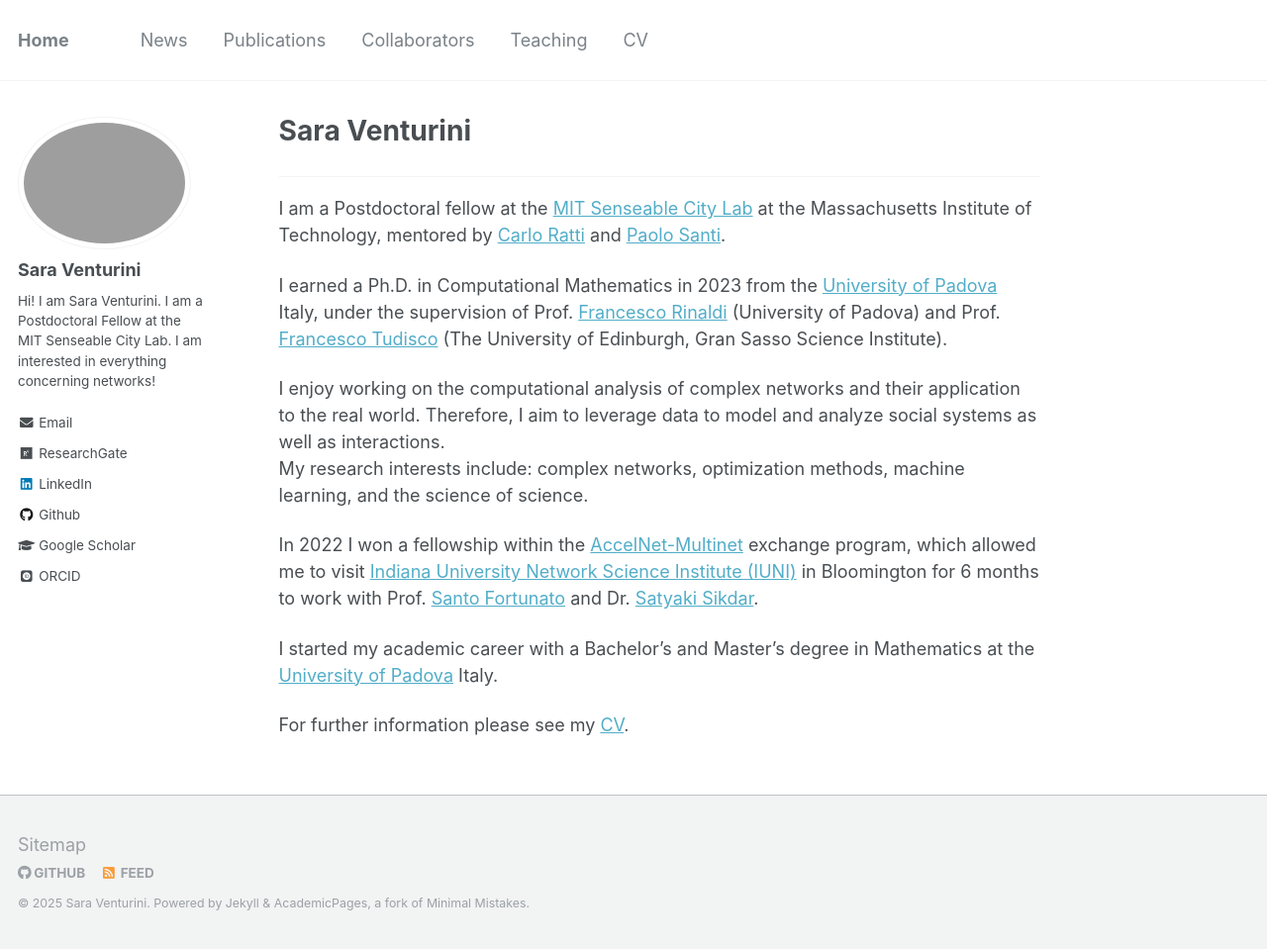
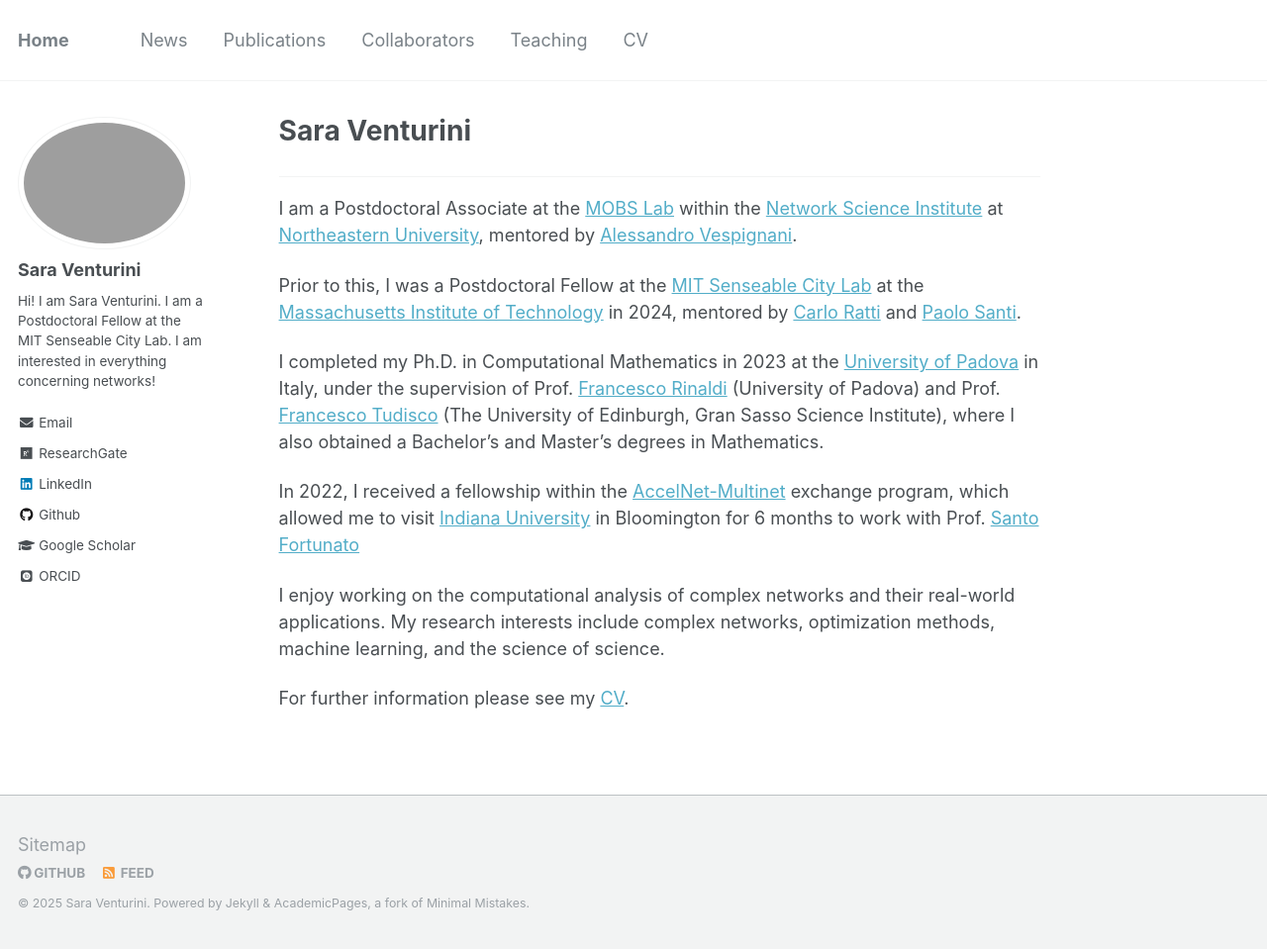
Before and after one commit to saraventurini/saraventurini.github.io, a Jekyll site: the page built from _pages/about.md, in a window 1280 px wide and 959 px high. Shown: the whole window at 99% size. Built offline with Jekyll 4.4.1, drawn with Linux system fonts in a browser that asks for light colours; some web fonts are replaced.

Commit message:
Update about.md

```diff
--- a/_pages/about.md
+++ b/_pages/about.md
@@ -9,15 +9,15 @@ redirect_from:
 ---
 
 ------
-I am a Postdoctoral fellow at the [MIT Senseable City Lab](https://senseable.mit.edu/) at the Massachusetts Institute of Technology, mentored by [Carlo Ratti](https://carloratti.com/) and [Paolo Santi](http://webhost.services.iit.cnr.it/staff/paolo.santi/).<br/>
+I am a Postdoctoral Associate at the [MOBS Lab](https://www.mobs-lab.org/) within the [Network Science Institute](https://www.networkscienceinstitute.org/) at [Northeastern University](https://www.northeastern.edu/), mentored by [Alessandro Vespignani](https://cos.northeastern.edu/people/alessandro-vespignani/).<br/>
 
-I earned a Ph.D. in Computational Mathematics in 2023 from the [University of Padova](https://www.unipd.it/en/) Italy, under the supervision of Prof. [Francesco Rinaldi](https://www.math.unipd.it/~rinaldi/) (University of Padova) and Prof. [Francesco Tudisco](https://ftudisco.gitlab.io/post/) (The University of Edinburgh, Gran Sasso Science Institute).<br/>
+Prior to this, I was a Postdoctoral Fellow at the [MIT Senseable City Lab](https://senseable.mit.edu/) at the [Massachusetts Institute of Technology](https://www.mit.edu/) in 2024, mentored by [Carlo Ratti](https://carloratti.com/) and [Paolo Santi](http://webhost.services.iit.cnr.it/staff/paolo.santi/).<br/>
 
-I enjoy working on the computational analysis of complex networks and their application to the real world. Therefore, I aim to leverage data to model and analyze social systems as well as interactions.<br/>
-My research interests include: complex networks, optimization methods, machine learning, and the science of science.<br/>
+I completed my Ph.D. in Computational Mathematics in 2023 at the [University of Padova](https://www.unipd.it/en/) in Italy,
+under the supervision of Prof. [Francesco Rinaldi](https://www.math.unipd.it/~rinaldi/) (University of Padova) and Prof. [Francesco Tudisco](https://ftudisco.gitlab.io/post/) (The University of Edinburgh, Gran Sasso Science Institute), where I also obtained a Bachelor's and Master's degrees in Mathematics.<br/>
 
-In 2022 I won a fellowship within the [AccelNet-Multinet](https://www.accelnet-multinet.org/) exchange program, which allowed me to visit [Indiana University Network Science Institute (IUNI)](https://iuni.iu.edu/) in Bloomington for 6 months to work with Prof. [Santo Fortunato](https://www.santofortunato.net/) and Dr. [Satyaki Sikdar](https://satyakisikdar.github.io/).<br/>
+In 2022, I received a fellowship within the  [AccelNet-Multinet](https://www.accelnet-multinet.org/) exchange program, which allowed me to visit [Indiana University](https://iuni.iu.edu/) in Bloomington for 6 months to work with Prof. [Santo Fortunato](https://www.santofortunato.net/)<br/>
 
-I started my academic career with a Bachelor’s and Master’s degree in Mathematics at the [University of Padova](https://www.unipd.it/en/) Italy.<br/>
+I enjoy working on the computational analysis of complex networks and their real-world applications. My research  interests include complex networks, optimization methods, machine learning, and the science of science.<br/>
 
 For further information please see my [CV](https://saraventurini.github.io/files/CV.pdf).
```
